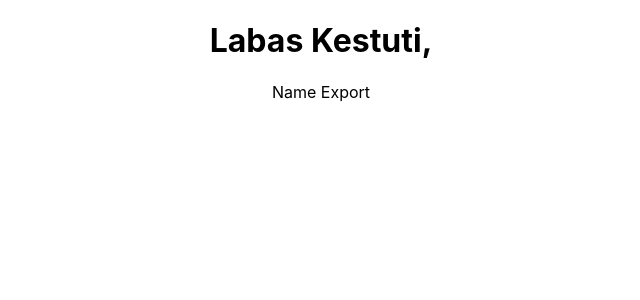
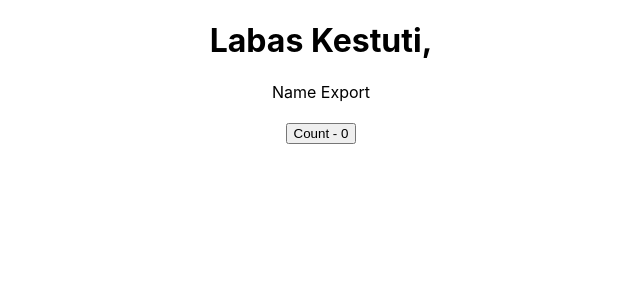
Before and after one commit to KurKestutis/First-Steps-in-React, a React (Create React App) app: page / in a window 1280 px wide. Shown: the top 300 px of the page, without its empty margins (319-959 px from the left). Built offline with nearby package versions, Linux system fonts and the light colour scheme.

Commit message:
3 Incorrect useState setter-function usage (arrow function missed)

```diff
--- a/src/App.js
+++ b/src/App.js
@@ -1,5 +1,7 @@
 import React, { Component } from "react";
 import {NameExport} from "./mistakes/NamedExport"
+import {Counter} from "./mistakes/Counter2"
+
 
 import "./App.css";
 
@@ -11,6 +13,8 @@ class App extends Component {
       <div className="App">
         <Labas name="Kestuti" />
         <NameExport/>
+        <br/>
+        <Counter/>
       </div>
     );
   }
--- /dev/null
+++ b/src/mistakes/Counter2.js
@@ -0,0 +1,11 @@
+import { useState } from 'react'
+
+export const Counter = () => {
+    const [ count, setCount ] = useState(0)
+    return(
+        <div>
+        <button onClick={() => setCount(count + 1)}>Count - {count}</button>
+        </div>
+
+    )
+}
```
